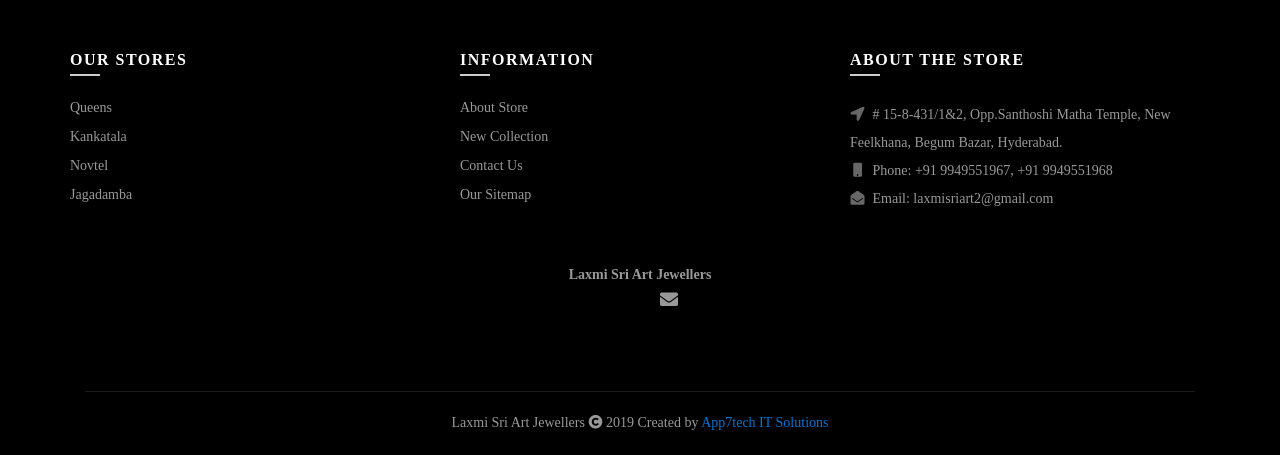
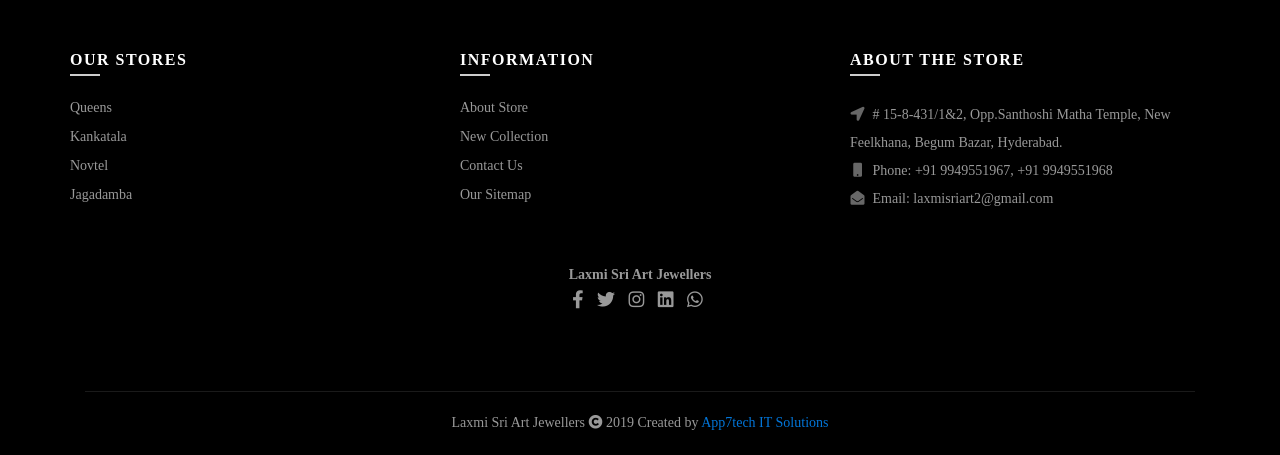
Before and after one commit to App7tech/laxmisri, a PHP site: page /laxmisri/index.php in a window 1280 px wide. Shown: the part 3360-3815 px from the top of the page. Run offline with PHP 8.4, Linux system fonts and the light colour scheme; data comes from the database, SQL or seed files in the repository; some libraries are stand-ins or nearby versions; some web fonts are replaced.

Commit message:
social icons readded

```diff
--- a/includes/footer.php
+++ b/includes/footer.php
@@ -90,11 +90,11 @@
                     <div class="b-footer_block_in">
                         <p class="text-center mb-0" ><a><b>Laxmi Sri Art Jewellers</b></a></p>
                         <ul class="b-social-icons text-center">
-                            <li class="b-social_facebook"><a href="#" target="_blank"><i class="fa fa-facebook"></i>Facebook</a></li>
-                            <li class="b-social_twitter"><a href="#" target="_blank"><i class="fa fa-twitter"></i>Twitter</a></li>
-                            <li class="b-social_google"><a href="#" target="_blank"><i class="fa fa-google-plus"></i>Google</a></li>
-                            <li class="b-social_email"><a href="#" target="_blank"><i class="fa fa-envelope"></i>Email</a></li>
-                            <li class="b-social_pinterest"><a href="#" target="_blank"><i class="fa fa-pinterest"></i>Pinterest</a></li>
+                            <li class="b-social_facebook"><a href="#" target="_blank"><i class="fab fa-facebook-f"></i>Facebook</a></li>
+                            <li class="b-social_twitter"><a href="#" target="_blank"><i class="fab fa-twitter"></i>Twitter</a></li>
+                            <li class="b-social_google"><a href="#" target="_blank"><i class="fab fa-instagram"></i>Instagram</a></li>
+                            <li class="b-social_email"><a href="#" target="_blank"><i class="fab fa-linkedin"></i>Linkedin</a></li>
+                            <li class="b-social_pinterest"><a href="#" target="_blank"><i class="fab fa-whatsapp"></i>Whatsapp</a></li>
                         </ul>
                         <br>
                     </div>
```
